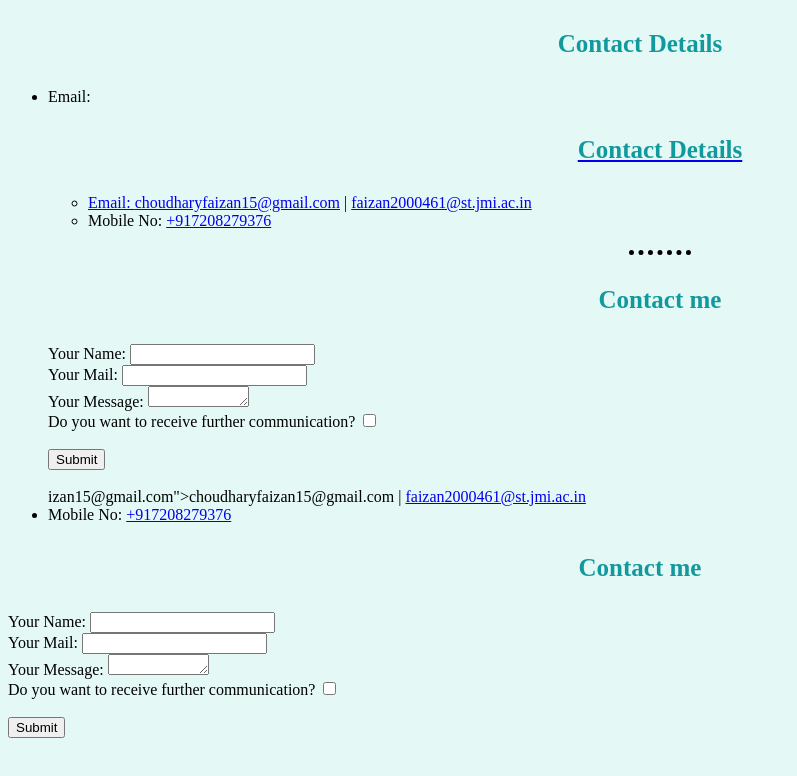
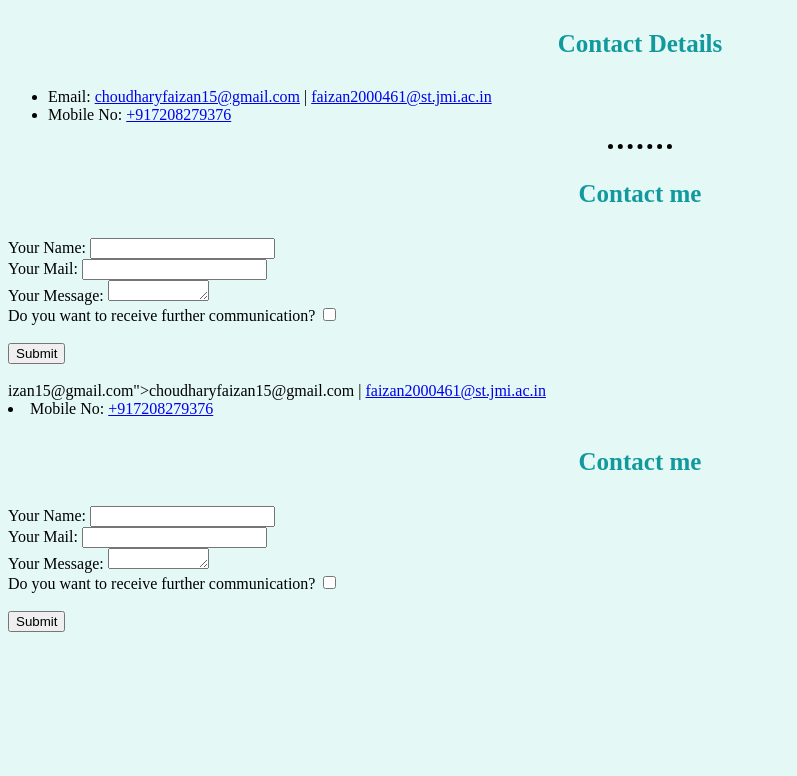
Before and after one commit to FaizanCod/cv, a plain HTML site: page contact.html in a window 1280 px wide. Shown: the whole page, without its empty margins (0-797 px from the left). Drawn offline with Linux system fonts and the light colour scheme.

Commit message:
Update contact.html

```diff
--- a/contact.html
+++ b/contact.html
@@ -3,16 +3,7 @@
   <head>
     <meta charset="utf-8">
     <title>Contact me</title>
-  </head>
-  <body>
-    <h3>Contact Details</h3>
-    <ul>
-      <li>Email: <a href="mailto:choudharyfa<!DOCTYPE html>
-<html lang="en" dir="ltr">
-  <head>
-    <meta charset="utf-8">
-    <title>Contact me</title>
-    <link rel="stylesheet" href="https://faizancod.github.io/styles.css">
+    <link rel="stylesheet" type="text/css" href="styles.css">
   </head>
   <body>
     <h3>Contact Details</h3>
```
